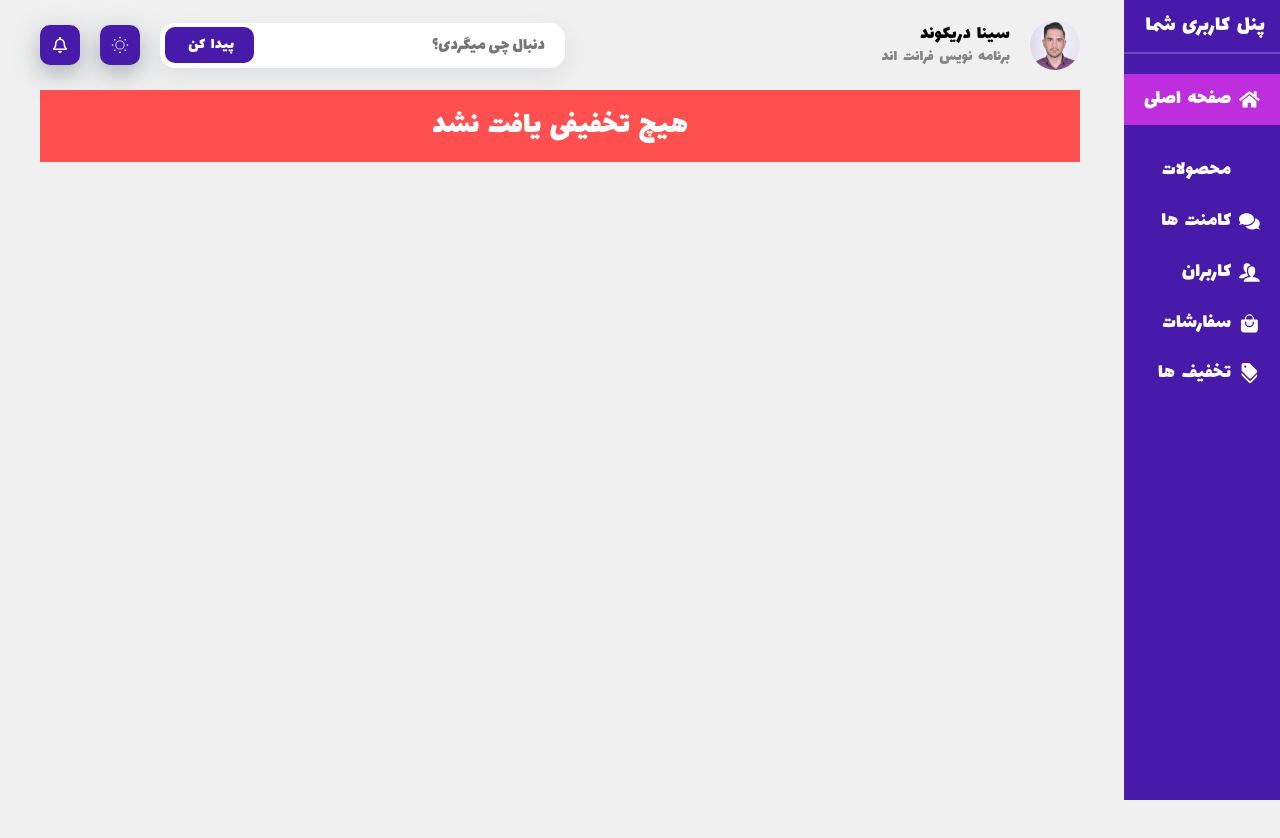
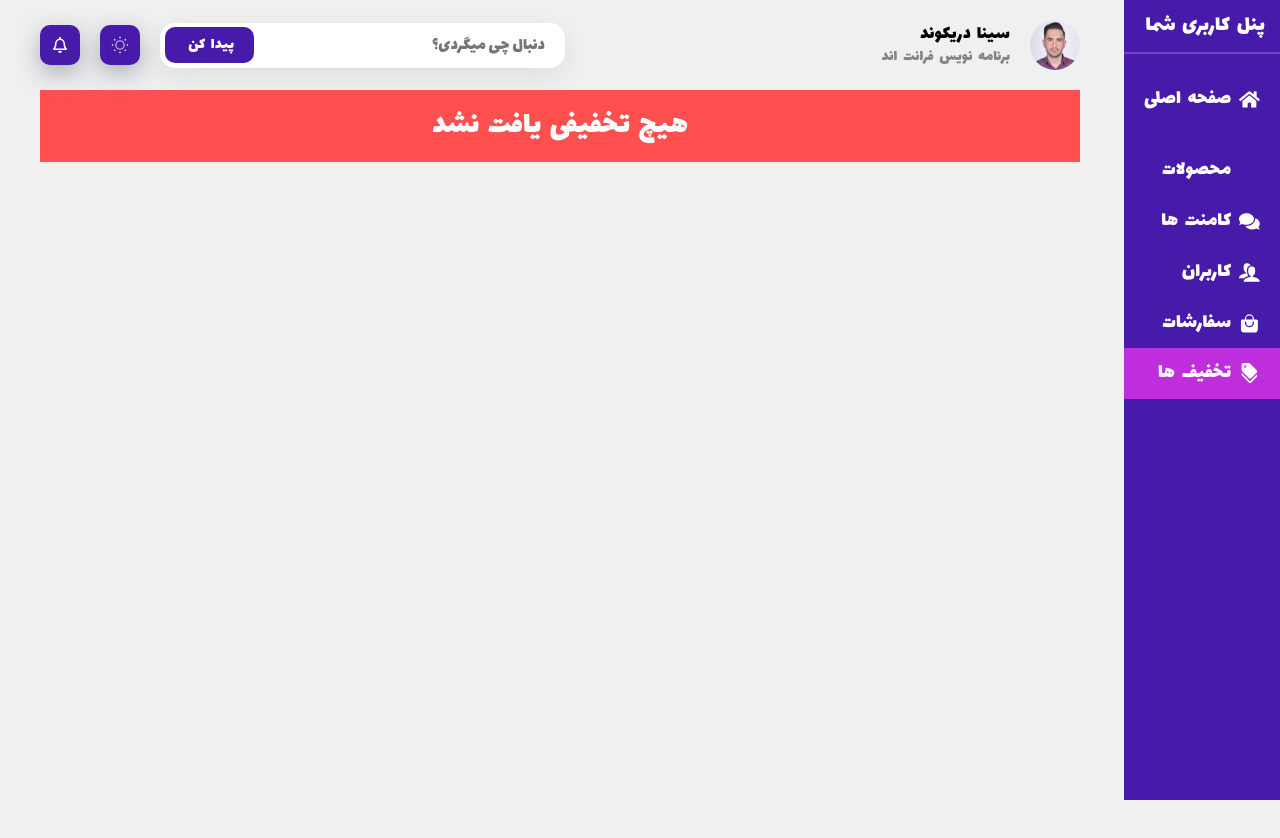
Before and after one commit to sinaderik/Persian-cms, a React (Vite) app: page /offs in a window 1280 px wide. Shown: the top 838 px of the page. Built offline with nearby package versions, Linux system fonts and the light colour scheme; some icons are missing.

Commit message:
sidebar updated

```diff
--- a/package.json
+++ b/package.json
@@ -11,7 +11,7 @@
   },
   "dependencies": {
     "cross-env": "^7.0.3",
-    "esbuild": "^0.19.8",
+    "esbuild": "^0.19.10",
     "react": "^18.2.0",
     "react-dom": "^18.2.0",
     "react-icons": "^4.12.0",
@@ -26,6 +26,6 @@
     "eslint-plugin-react": "^7.33.2",
     "eslint-plugin-react-hooks": "^4.6.0",
     "eslint-plugin-react-refresh": "^0.4.4",
-    "vite": "^4.2.2"
+    "vite": "^5.0.10"
   }
 }
--- a/src/components/Sidebar/Sidebar.css
+++ b/src/components/Sidebar/Sidebar.css
@@ -22,30 +22,35 @@
     margin-top: 20px;
 }
 
-.sidebar-links li {
+.sidebar-links a {
     position: relative;
     padding: 15px 20px;
 
 }
 
-.sidebar-links li a {
-    width: 100%;
+.sidebar-links a {
+    /* width: 100%; */
     color: var(--white);
     text-decoration: none;
     display: flex;
     justify-content: right;
     align-items: center;
     font-size: 1.3rem;
+    transition: 0.5s;
 
 }
 
-.sidebar-links li.active {
+.sidebar-links a.active {
     /* background-color: #391588; */
     background-color: var(--active);
     transition: 0.5s;
 }
-
-.sidebar-links li:first-child {
+.sidebar-links a:hover{
+    color: var(--white);
+    background-color: var(--active);
+    transition: 0.5s;
+}
+.sidebar-links a:first-child {
     margin-bottom: 20px;
 }
 
--- a/src/components/Sidebar/Sidebar.jsx
+++ b/src/components/Sidebar/Sidebar.jsx
@@ -1,5 +1,5 @@
 import React from 'react'
-import { Link } from 'react-router-dom';
+import { Link, NavLink } from 'react-router-dom';
 import { FaHome } from "react-icons/fa";
 import { FaCartShopping } from "react-icons/fa6";
 import { FaComments } from "react-icons/fa";
@@ -11,53 +11,53 @@ import './Sidebar.css'
 
 export default function Sidebar({ sidebarIsOpen }) {
 
-    const [active, setActive] = useState(1)
+    // const [active, setActive] = useState(1)
 
-    const activeHandler = (buttonId) => {
-        setActive(buttonId)
-    }
+    // const activeHandler = (buttonId) => {
+    //     setActive(buttonId)
+    // }
 
     return (
         <div className={sidebarIsOpen ? 'openSidebar' : 'sidebar'}>
             <h1 className='sidebar-title'>پنل کاربری شما</h1>
 
             <ul className='sidebar-links'>
-                <li onClick={() => activeHandler(1)} className={active === 1 ? 'active' : null}>
-                    <Link to='/'>
+                {/* <li onClick={() => activeHandler(1)} className={active === 1 ? 'active' : null}> */}
+                    <NavLink to='/'>
                         <FaHome className="sidebar-icon" />
                         صفحه اصلی
-                    </Link>
-                </li>
-                <li onClick={() => activeHandler(2)} className={active === 2 ? 'active' : null}>
-                    <Link to="/products">
+                    </NavLink>
+                {/* </li> */}
+                {/* <li onClick={() => activeHandler(2)} className={active === 2 ? 'active' : null}> */}
+                    <NavLink to="/products">
                         <FaCartShopping className="sidebar-icon" />
                         محصولات
-                    </Link>
-                </li>
-                <li onClick={() => activeHandler(3)} className={active === 3 ? 'active' : null}>
-                    <Link to="/comments">
+                    </NavLink>
+                {/* </li> */}
+                {/* <li onClick={() => activeHandler(3)} className={active === 3 ? 'active' : null}> */}
+                    <NavLink to="/comments">
                         <FaComments className="sidebar-icon" />
                         کامنت ها
-                    </Link>
-                </li>
-                <li onClick={() => activeHandler(4)} className={active === 4 ? 'active' : null}>
-                    <Link to="/users">
+                    </NavLink>
+                {/* </li> */}
+                {/* <li onClick={() => activeHandler(4)} className={active === 4 ? 'active' : null}> */}
+                    <NavLink to="/users">
                         <ImUsers className="sidebar-icon" />
                         کاربران
-                    </Link>
-                </li>
-                <li onClick={() => activeHandler(5)} className={active === 5 ? 'active' : null}>
-                    <Link to="/orders">
+                    </NavLink>
+                {/* </li> */}
+                {/* <li onClick={() => activeHandler(5)} className={active === 5 ? 'active' : null}> */}
+                    <NavLink to="/orders">
                         <IoBagHandle className="sidebar-icon" />
                         سفارشات
-                    </Link>
-                </li>
-                <li onClick={() => activeHandler(6)} className={active === 6 ? 'active' : null}>
-                    <Link to="/offs">
+                    </NavLink>
+                {/* </li> */}
+                {/* <li onClick={() => activeHandler(6)} className={active === 6 ? 'active' : null}> */}
+                    <NavLink to="/offs">
                         <MdDiscount className="sidebar-icon" />
                         تخفیف ها
-                    </Link>
-                </li>
+                    </NavLink>
+                {/* </li> */}
             </ul>
         </div >
     )
--- a/src/components/Users/Users.jsx
+++ b/src/components/Users/Users.jsx
@@ -24,9 +24,25 @@ export default function Users() {
 
   function deleteUser() {
     console.log(userId)
-    console.log('user deleted')
-    setShowDeleteModal(false)
+    fetch(`http://localhost:3000/api/users/${userId}`, {
+      method: 'DELETE',
+      headers: {
+        'Content-type': 'application/json; charset=UTF-8',
+      },
+    }).then(response => {
+        if (!response.ok) {
+          console.log('something went wrong')
+        }
+        console.log(response)
+        getAllUsers();
+        setShowDeleteModal(false)
+      })
+      .catch(error => {
+        console.error('Error during DELETE request:', error);
+      });
+
   }
+
   return (
     <>
       {users.length <= 0 ? <ErrorBox message="هیچ کاربری یافت نشد" /> : null}
@@ -64,7 +80,7 @@ export default function Users() {
           </tbody>
         </table>
       </div>
-      {showDeleteModal ? <DeleteModal confirmed={deleteUser} rejected={()=>setShowDeleteModal(false)} title={'آیا از حذف کاربر اطمینان دارید ؟'} /> : null}
+      {showDeleteModal ? <DeleteModal confirmed={deleteUser} rejected={() => setShowDeleteModal(false)} title={'آیا از حذف کاربر اطمینان دارید ؟'} /> : null}
     </>
   );
 }
```
Also changed, not shown: 1 other file (tests, documents, lock files or other folders).
